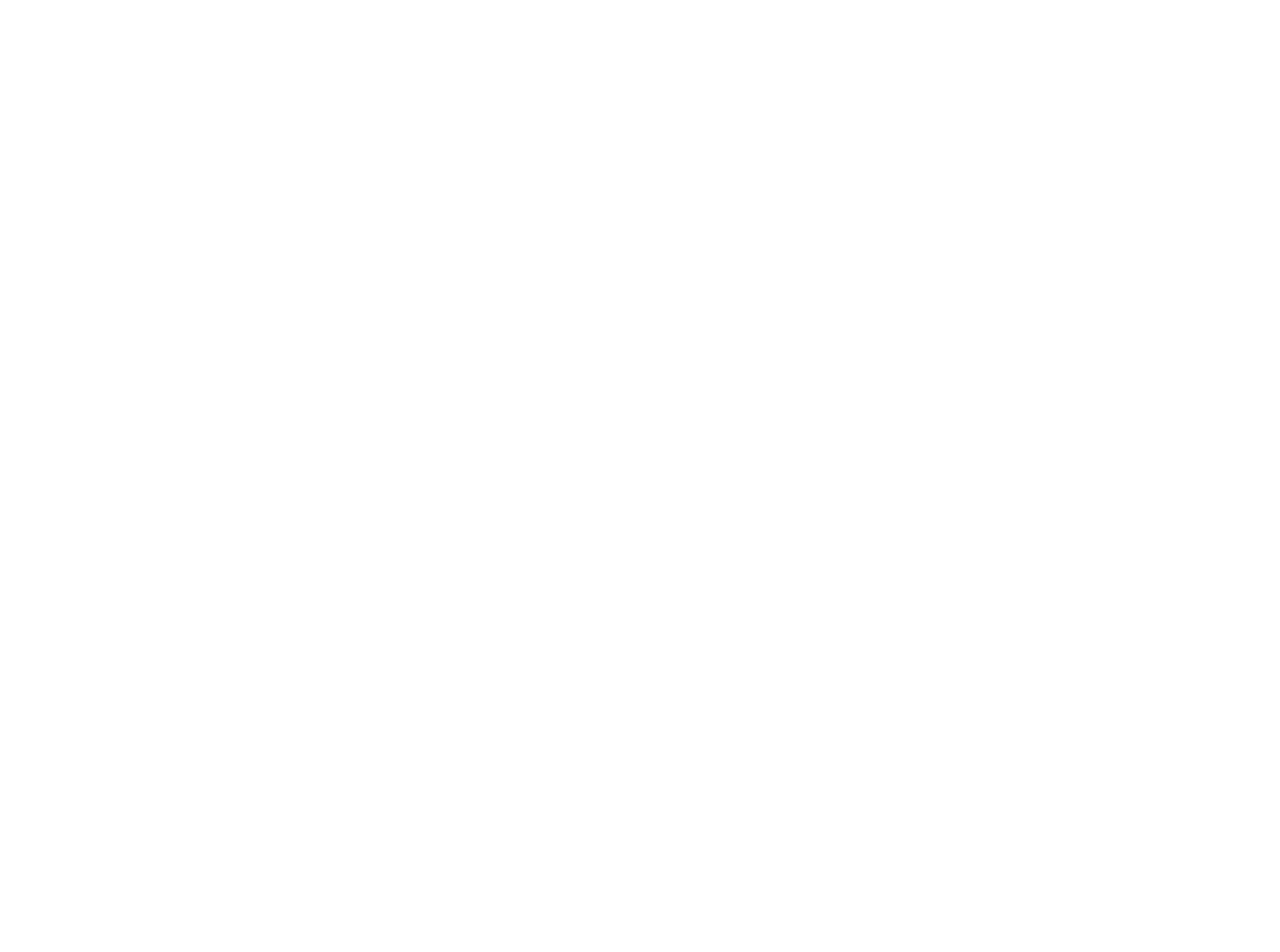
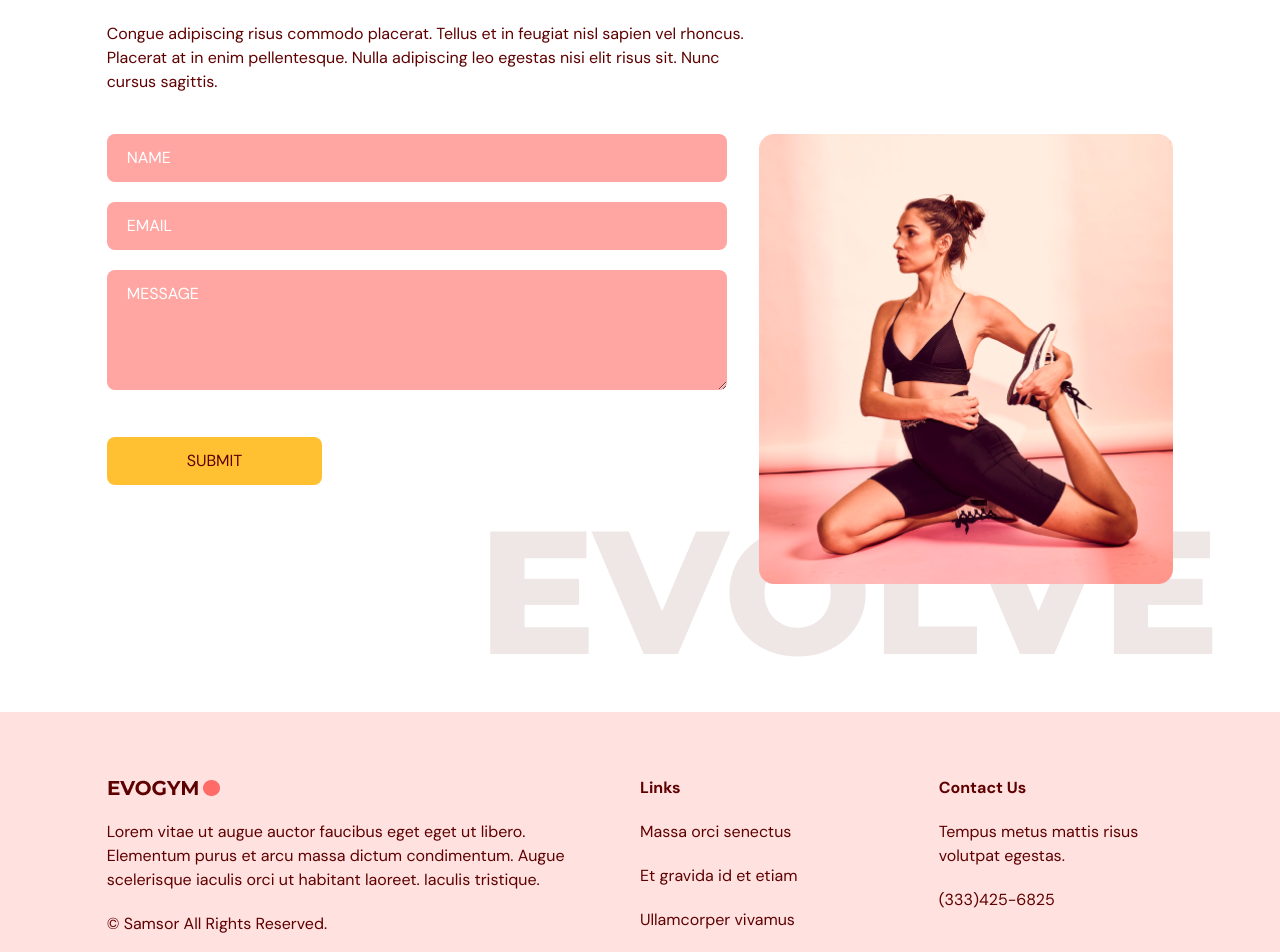
Before and after one commit to samsorrahman/React-TypeScript-Application, a React (Vite) app in the folder gym-typescript/: page / in a window 1280 px wide. Shown: the part 3120-4072 px from the top of the page. Before the commit the page ends 2990 px from the top, so only its background shows below. Built offline with nearby package versions, Linux system fonts and the light colour scheme.

Commit message:
contact and footer completed

```diff
--- a/gym-typescript/package.json
+++ b/gym-typescript/package.json
@@ -14,7 +14,8 @@
     "framer-motion": "^10.16.1",
     "react": "^18.2.0",
     "react-anchor-link-smooth-scroll": "^1.0.12",
-    "react-dom": "^18.2.0"
+    "react-dom": "^18.2.0",
+    "react-hook-form": "^7.45.4"
   },
   "devDependencies": {
     "@types/node": "^20.5.7",
--- a/gym-typescript/src/App.tsx
+++ b/gym-typescript/src/App.tsx
@@ -4,6 +4,8 @@
 import Home from "@/scenes/home";
 import Benefits from "@/scenes/benefits";
 import OurClasses from "@/scenes/ourClasses";
+import ContactUs from "@/scenes/contactUs";
+import Footer from "@/scenes/footer";
 
 
 function App() {
@@ -35,6 +37,8 @@
       <Home setSelectedPage={setSelectedPage} />
       <Benefits setSelectedPage={setSelectedPage} />
       <OurClasses setSelectedPage={setSelectedPage} />
+      <ContactUs setSelectedPage={setSelectedPage} />
+      <Footer />
     </div>
   );
 }
--- /dev/null
+++ b/gym-typescript/src/scenes/contactUs/index.tsx
@@ -0,0 +1,161 @@
+import { useForm } from "react-hook-form";
+import { SelectedPage } from "@/shared/types";
+import { motion } from "framer-motion";
+import ContactUsPageGraphic from "@/assets/ContactUsPageGraphic.png";
+import HText from "@/shared/HText";
+
+type Props = {
+  setSelectedPage: (value: SelectedPage) => void;
+};
+
+const ContactUs = ({ setSelectedPage }: Props) => {
+  const inputStyles = `mb-5 w-full rounded-lg bg-primary-300
+  px-5 py-3 placeholder-white`;
+
+  const {
+    register,
+    trigger,
+    formState: { errors },
+  } = useForm();
+
+  const onSubmit = async (e: any) => {
+    const isValid = await trigger();
+    if (!isValid) {
+      e.preventDefault();
+    }
+  };
+
+  return (
+    <section id="contactus" className="mx-auto w-5/6 pt-24 pb-32">
+      <motion.div
+        onViewportEnter={() => setSelectedPage(SelectedPage.ContactUs)}
+      >
+        {/* HEADER */}
+        <motion.div
+          className="md:w-3/5"
+          initial="hidden"
+          whileInView="visible"
+          viewport={{ once: true, amount: 0.5 }}
+          transition={{ duration: 0.5 }}
+          variants={{
+            hidden: { opacity: 0, x: -50 },
+            visible: { opacity: 1, x: 0 },
+          }}
+        >
+          <HText>
+            <span className="text-primary-500">JOIN NOW</span> TO GET IN SHAPE
+          </HText>
+          <p className="my-5">
+            Congue adipiscing risus commodo placerat. Tellus et in feugiat nisl
+            sapien vel rhoncus. Placerat at in enim pellentesque. Nulla
+            adipiscing leo egestas nisi elit risus sit. Nunc cursus sagittis.
+          </p>
+        </motion.div>
+
+        {/* FORM AND IMAGE */}
+        <div className="mt-10 justify-between gap-8 md:flex">
+          <motion.div
+            className="mt-10 basis-3/5 md:mt-0"
+            initial="hidden"
+            whileInView="visible"
+            viewport={{ once: true, amount: 0.5 }}
+            transition={{ duration: 0.5 }}
+            variants={{
+              hidden: { opacity: 0, y: 50 },
+              visible: { opacity: 1, y: 0 },
+            }}
+          >
+            <form
+              target="_blank"
+              onSubmit={onSubmit}
+              action="https://formsubmit.co/e8a5bdfa807605332f809e5656e27c6e"
+              method="POST"
+            >
+              <input
+                className={inputStyles}
+                type="text"
+                placeholder="NAME"
+                {...register("name", {
+                  required: true,
+                  maxLength: 100,
+                })}
+              />
+              {errors.name && (
+                <p className="mt-1 text-primary-500">
+                  {errors.name.type === "required" && "This field is required."}
+                  {errors.name.type === "maxLength" &&
+                    "Max length is 100 char."}
+                </p>
+              )}
+
+              <input
+                className={inputStyles}
+                type="text"
+                placeholder="EMAIL"
+                {...register("email", {
+                  required: true,
+                  pattern: /^[A-Z0-9._%+-]+@[A-Z0-9.-]+\.[A-Z]{2,}$/i,
+                })}
+              />
+              {errors.email && (
+                <p className="mt-1 text-primary-500">
+                  {errors.email.type === "required" &&
+                    "This field is required."}
+                  {errors.email.type === "pattern" && "Invalid email address."}
+                </p>
+              )}
+
+              <textarea
+                className={inputStyles}
+                placeholder="MESSAGE"
+                rows={4}
+                cols={50}
+                {...register("message", {
+                  required: true,
+                  maxLength: 2000,
+                })}
+              />
+              {errors.message && (
+                <p className="mt-1 text-primary-500">
+                  {errors.message.type === "required" &&
+                    "This field is required."}
+                  {errors.message.type === "maxLength" &&
+                    "Max length is 2000 char."}
+                </p>
+              )}
+
+              <button
+                type="submit"
+                className="mt-5 rounded-lg bg-secondary-500 px-20 py-3 transition duration-500 hover:text-white"
+              >
+                SUBMIT
+              </button>
+            </form>
+          </motion.div>
+
+          <motion.div
+            className="relative mt-16 basis-2/5 md:mt-0"
+            initial="hidden"
+            whileInView="visible"
+            viewport={{ once: true, amount: 0.5 }}
+            transition={{ delay: 0.2, duration: 0.5 }}
+            variants={{
+              hidden: { opacity: 0, y: 50 },
+              visible: { opacity: 1, y: 0 },
+            }}
+          >
+            <div className="w-full before:absolute before:-bottom-20 before:-right-10 before:z-[-1] md:before:content-evolvetext">
+              <img
+                className="w-full"
+                alt="contact-us-page-graphic"
+                src={ContactUsPageGraphic}
+              />
+            </div>
+          </motion.div>
+        </div>
+      </motion.div>
+    </section>
+  );
+};
+
+export default ContactUs;
--- /dev/null
+++ b/gym-typescript/src/scenes/footer/index.tsx
@@ -0,0 +1,32 @@
+import Logo from "@/assets/Logo.png";
+
+const Footer = () => {
+  return (
+    <footer className="bg-primary-100 py-16">
+      <div className="justify-content mx-auto w-5/6 gap-16 md:flex">
+        <div className="mt-16 basis-1/2 md:mt-0">
+          <img alt="logo" src={Logo} />
+          <p className="my-5">
+            Lorem vitae ut augue auctor faucibus eget eget ut libero. Elementum
+            purus et arcu massa dictum condimentum. Augue scelerisque iaculis
+            orci ut habitant laoreet. Iaculis tristique.
+          </p>
+          <p>© Samsor All Rights Reserved.</p>
+        </div>
+        <div className="mt-16 basis-1/4 md:mt-0">
+          <h4 className="font-bold">Links</h4>
+          <p className="my-5">Massa orci senectus</p>
+          <p className="my-5">Et gravida id et etiam</p>
+          <p>Ullamcorper vivamus</p>
+        </div>
+        <div className="mt-16 basis-1/4 md:mt-0">
+          <h4 className="font-bold">Contact Us</h4>
+          <p className="my-5">Tempus metus mattis risus volutpat egestas.</p>
+          <p>(333)425-6825</p>
+        </div>
+      </div>
+    </footer>
+  );
+};
+
+export default Footer;
```
Also changed, not shown: 1 other file (tests, documents, lock files or other folders).
